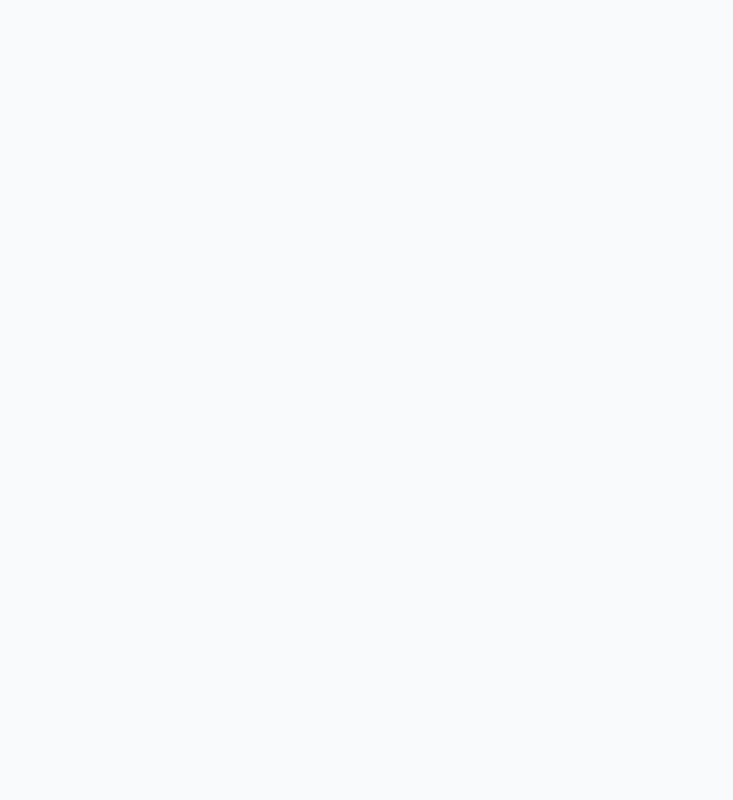
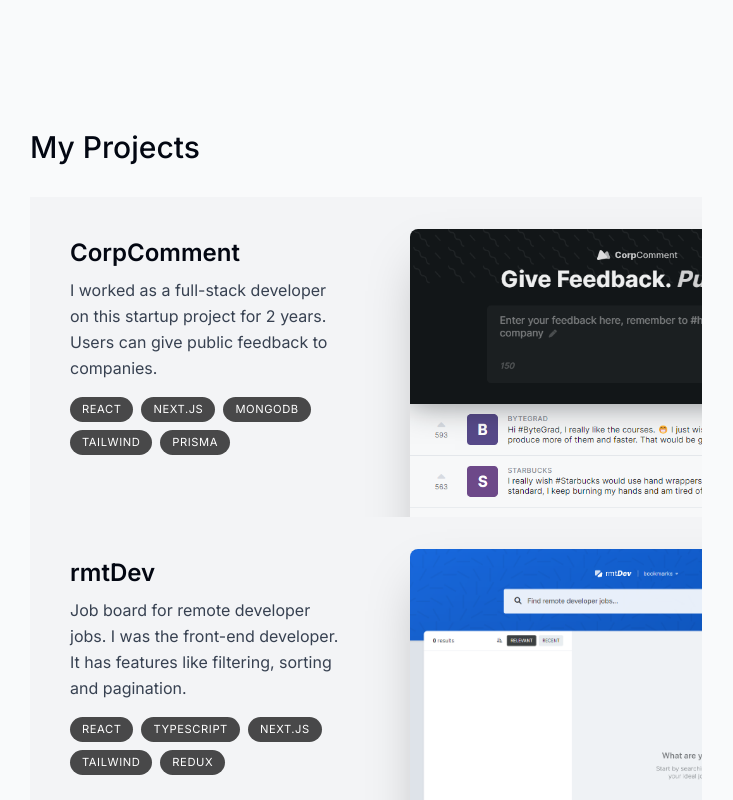
Before and after one commit to jaimevillegas/next-portfolio, a Next.js app: page / in a window 1280 px wide. Shown: the part 1240-2040 px from the top of the page, without its empty margins (274-1007 px from the left). Before the commit the page ends 1369 px from the top, so only its background shows below. Built offline with nearby package versions, Linux system fonts and the light colour scheme.

Commit message:
Add Projects component to Home page

```diff
--- a/app/page.tsx
+++ b/app/page.tsx
@@ -1,5 +1,6 @@
 import About from "@/components/About";
 import Intro from "@/components/Intro";
+import Projects from "@/components/Projects";
 import SectionDivider from "@/components/SectionDivider";
 
 export default function Home() {
@@ -8,6 +9,7 @@
       <Intro />
       <SectionDivider />
       <About />
+      <Projects />
     </main>
   );
 }
--- a/components/Projects.tsx
+++ b/components/Projects.tsx
@@ -1,7 +1,48 @@
 import React from "react";
+import SectionHeader from "./SectionHeader";
+import { projectsData } from "@/lib/data";
+import Image from "next/image";
 
 function Projects() {
-  return <div>Projects</div>;
+  return (
+    <section>
+      <SectionHeader>My projects</SectionHeader>
+      <div>
+        {projectsData.map((project, index) => (
+          <Project key={index} {...project} />
+        ))}
+      </div>
+    </section>
+  );
+}
+
+type ProjectProps = (typeof projectsData)[number];
+
+function Project({ title, description, tags, imageUrl }: ProjectProps) {
+  return (
+    <section className="bg-gray-100 max-w-[42rem] border-black/5 overflow-hidden sm:pr-8 relative sm:h-[20rem]">
+      <div className="py-4 px-5 sm:pl-10 sm:pr-2 sm:pt-10 sm:max-w-[50%]">
+        <h3 className="text-2xl font-semibold">{title}</h3>
+        <p className="mt-2 leading-relaxed text-gray-700">{description}</p>
+        <ul className="flex flex-wrap mt-4 gap-2">
+          {tags.map((tag, index) => (
+            <li
+              className="bg-black/[0.7] px-3 py-1 text-[0.7rem] uppercase tracking-wider text-white rounded-full"
+              key={index}
+            >
+              {tag}
+            </li>
+          ))}
+        </ul>
+      </div>
+      <Image
+        src={imageUrl}
+        alt={title}
+        quality={90}
+        className="absolute top-8 -right-40 w-[28.25rem] rounded-t-lg shadow-2xl"
+      />
+    </section>
+  );
 }
 
 export default Projects;
```
